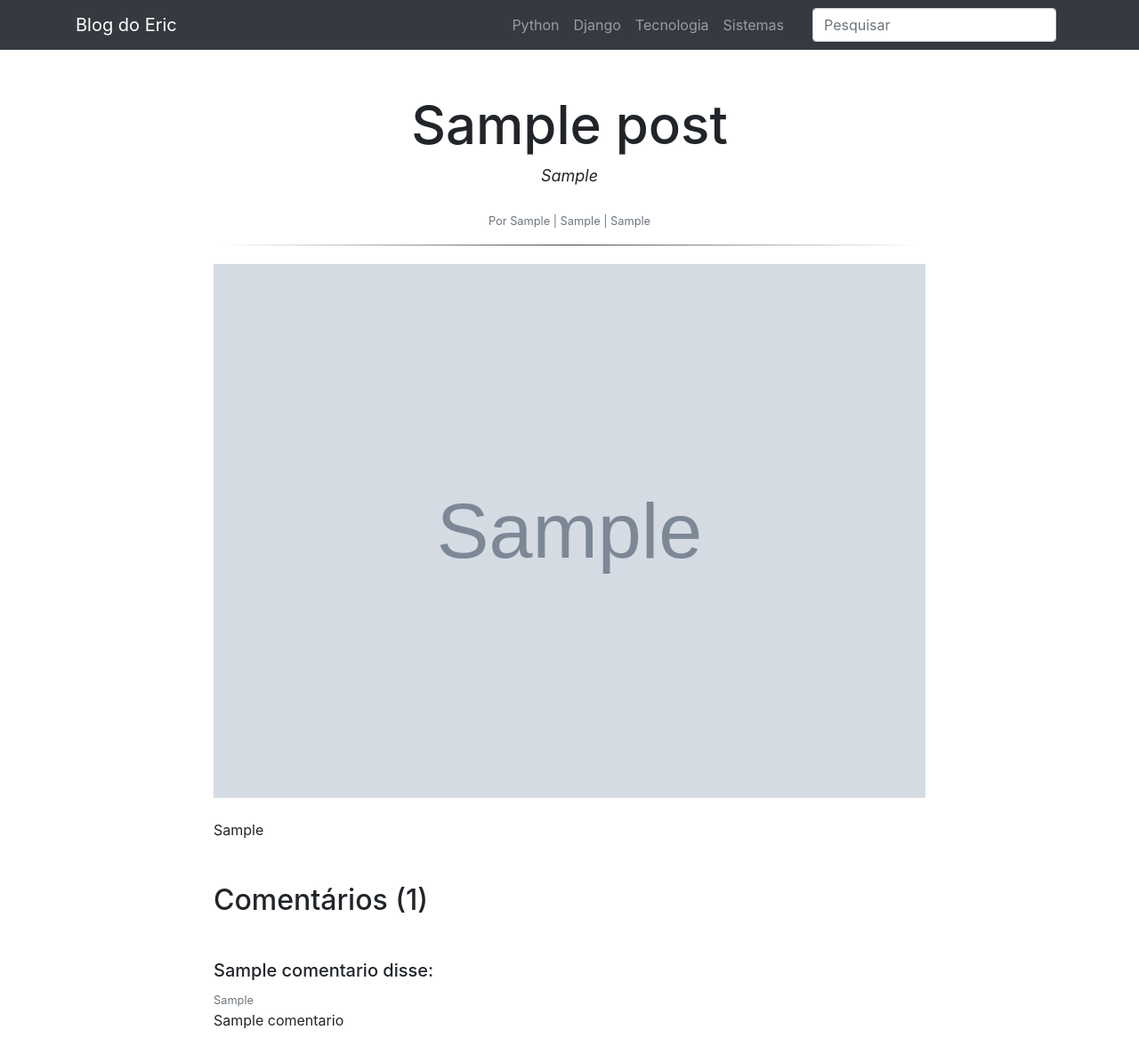
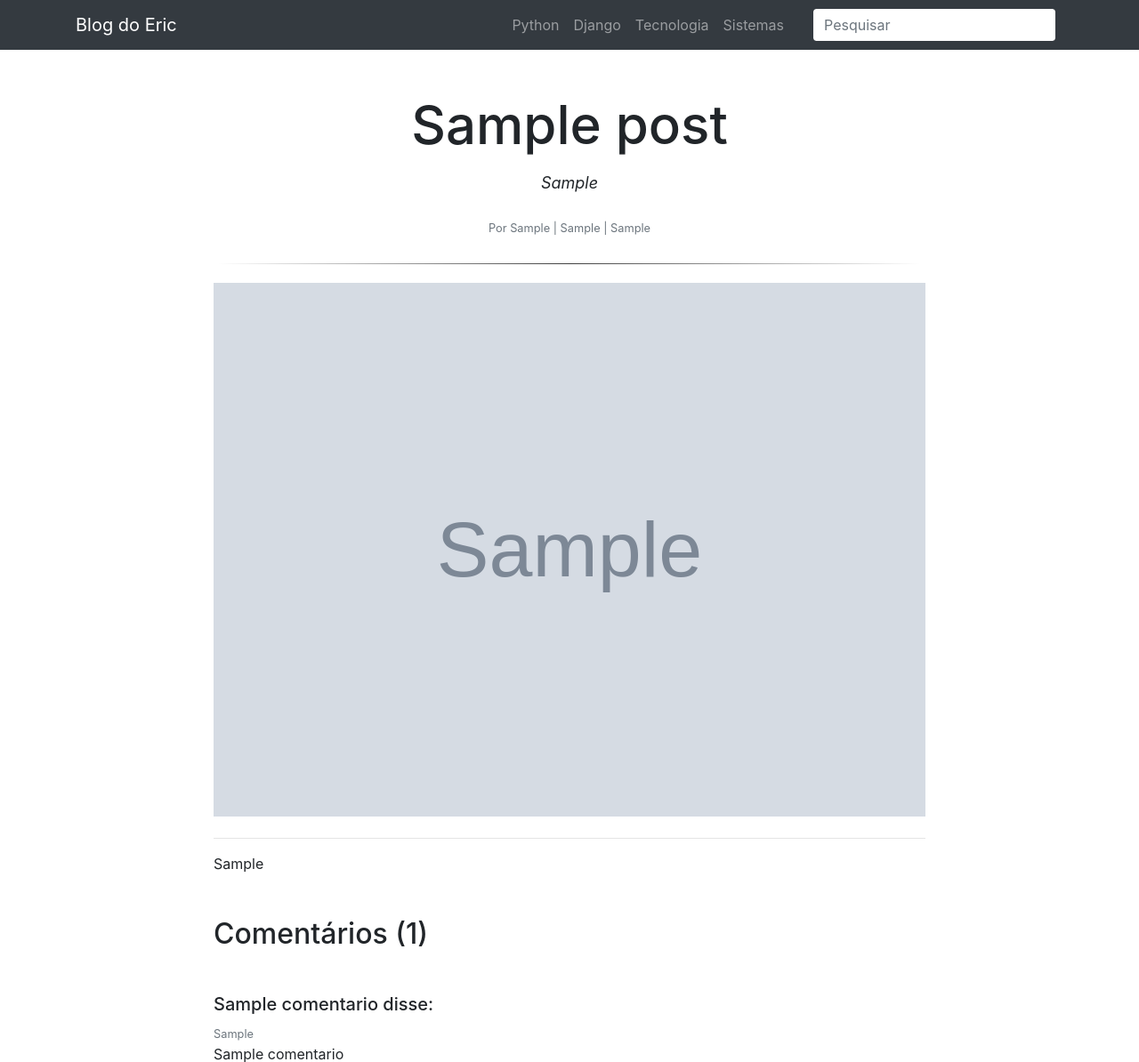
Before and after one commit to ericdecastro/Blog-Django, a Django app: template posts/templates/posts/post_detalhes.html in a window 1280 px wide. Shown: the top 1194 px of the page at 89% size. Run offline with Django 3.2, Linux system fonts and the light colour scheme; the template is opened without the code that fills it: most values are stand-ins (such as "Sample title", 1, 10 or a date in 2020); grey boxes marked "Sample" are stand-in pictures; some libraries are stand-ins or nearby versions.

Commit message:
adição de estilos no formulário de comentários

```diff
--- a/posts/templates/posts/post_detalhes.html
+++ b/posts/templates/posts/post_detalhes.html
@@ -9,8 +9,8 @@
 
 <!-- POST -->
 <div class="content pb-3">
-    <div class="text-center pt-5">
-        <h1 id="titulo-post">{{post.titulo_post}}</h1>
+    <div class="text-center pt-5 pb-2">
+        <h1 class="pb-2" id="titulo-post">{{post.titulo_post}}</h1>
         <p id="excerto-post">{{post.excerto_post}}</p>
         <p class="text-muted mt-4">
             <small>
@@ -23,9 +23,10 @@
 
         {% if post.imagem_post %}
             <img class="img-fluid pb-2" style="width: 800px" src="{{ post.imagem_post.url }}" alt="{{post.titulo_post}}">
+            <hr>
         {% endif %}
 
-        <p id="p-post">{{ post.conteudo_post|safe|linebreaks }}</p>
+        <p>{{ post.conteudo_post|safe|linebreaks }}</p>
 
     </div>
 
--- a/templates/static/vendor/bootstrap/css/theme_1564087106285.css
+++ b/templates/static/vendor/bootstrap/css/theme_1564087106285.css
@@ -103,8 +103,6 @@ a {
 #excerto-post {
     font-size: 18px;
     font-style: italic;
-    white-space: pre;
-
 }
 
 #hr-post{
@@ -114,3 +112,39 @@ a {
     height: 1px;
     background-image: linear-gradient(to right, rgba(0, 0, 0, 0), rgba(0, 0, 0, 0.75), rgba(0, 0, 0, 0));
 }
+
+
+.form-control{
+    border-width: 1px; border-color: #343a40;
+}
+
+.form-control:focus {
+    border-color: #343a40;
+    box-shadow: 0 0 10px black;
+    -webkit-box-shadow: #343a40;
+}
+
+#envia_comentario:focus {
+    border-color: #343a40;
+    box-shadow: 0 0 10px black;
+    -webkit-box-shadow: #343a40;
+}
+
+.form-control: {
+    background-color: red;
+}
+
+input:-webkit-autofill,
+input:-webkit-autofill:hover,
+input:-webkit-autofill:focus,
+textarea:-webkit-autofill,
+textarea:-webkit-autofill:hover
+textarea:-webkit-autofill:focus,
+select:-webkit-autofill,
+select:-webkit-autofill:hover,
+select:-webkit-autofill:focus {
+  border: 1px solid black;
+  -webkit-text-fill-color: black !important;
+  -webkit-box-shadow: 0 0 0px 1000px white inset;
+  transition: background-color 5000s ease-in-out 0s;
+}
```
